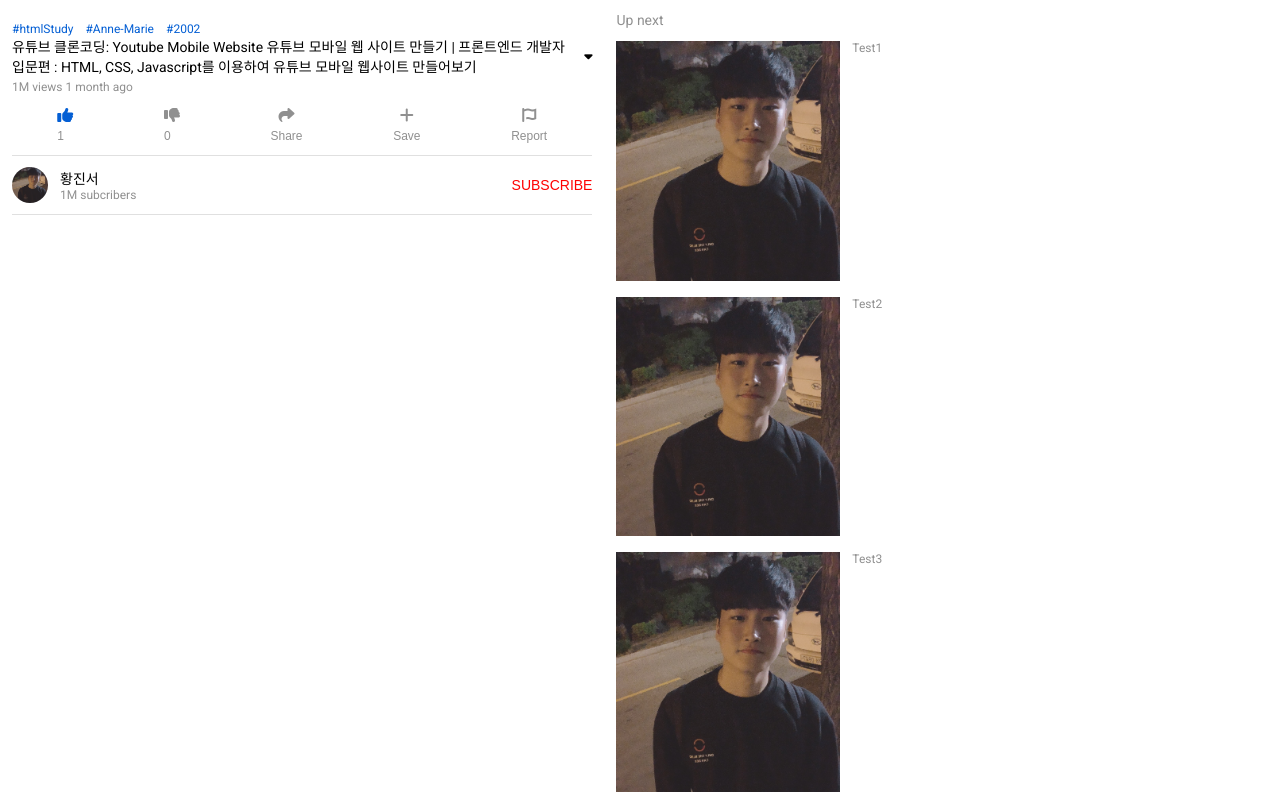
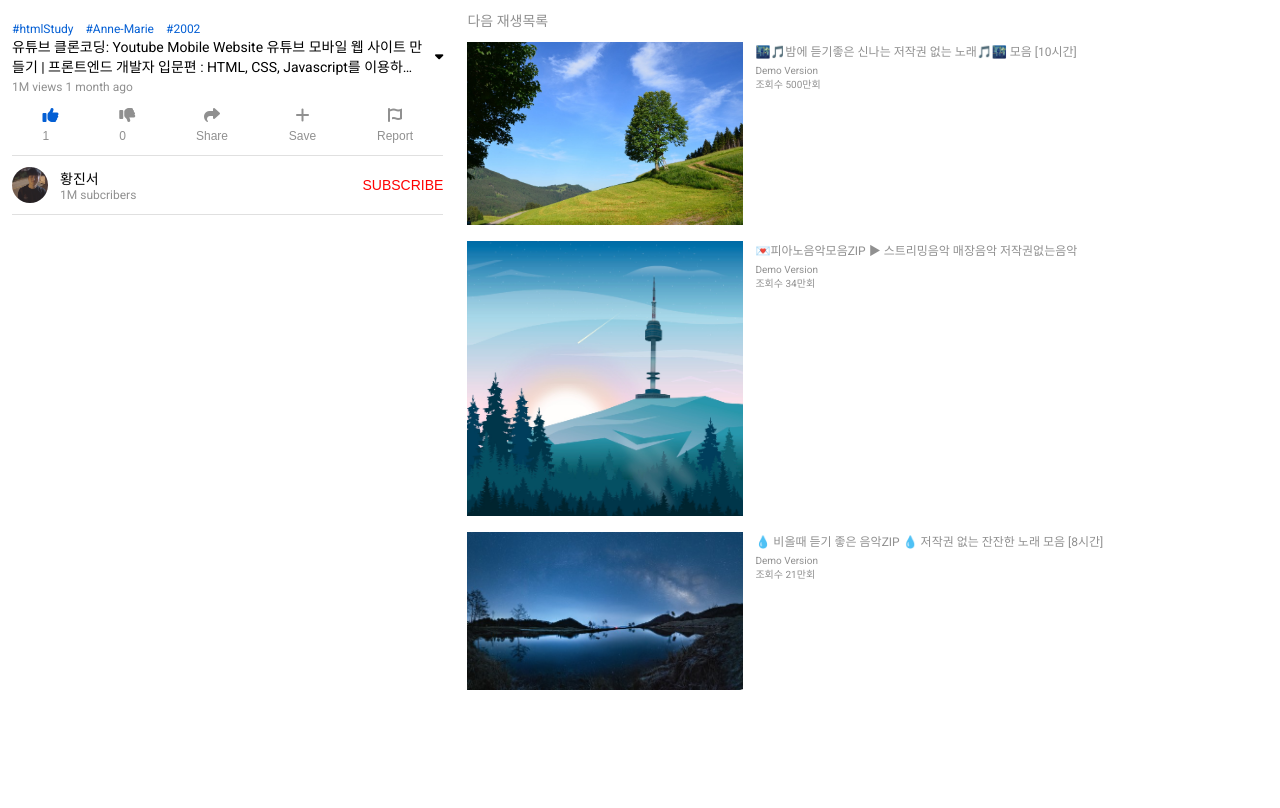
Before and after one commit to Jinseo0317/youtube-clone, a plain HTML site: page index.html in a window 1280 px wide. Shown: the part 767-1575 px from the top of the page. After the commit the page ends 1473 px from the top, so only its background shows below. Drawn offline with Linux system fonts and the light colour scheme.

Commit message:
design: 재생목록 이미지 및 내용 변경

```diff
--- a/index.html
+++ b/index.html
@@ -86,20 +86,20 @@
         </div>
     </section>
     <section class="upNext">
-        <span class="title">Up next</span>
+        <span class="title">다음 재생목록</span>
         <ul>
             <li class="item">
                 <div class="img">
-                    <img src="images/profile.jpg" alt="">
+                    <img src="images/img1.jpg" alt="">
                 </div>
                 <div class="itemInfo">
                     <span class="title">
-                        Test1
+                        🌃🎵밤에 듣기좋은 신나는 저작권 없는 노래🎵🌃 모음 [10시간]
                     </span>
                     <span class="name">
-
+                        Demo Version
                     </span><span class="views">
-
+                        조회수 500만회
                     </span>
                 </div>
                 <button class="moreBtn"></button>
@@ -107,32 +107,32 @@
 
             <li class="item">
                 <div class="img">
-                    <img src="images/profile.jpg" alt="">
+                    <img src="images/img2.jpg" alt="">
                 </div>
                 <div class="itemInfo">
                     <span class="title">
-                        Test2
+                        💌피아노음악모음ZIP ▶ 스트리밍음악 매장음악 저작권없는음악
                     </span>
                     <span class="name">
-
+                        Demo Version
                     </span><span class="views">
-
+                        조회수 34만회
                     </span>
                 </div>
                 <button class="moreBtn"></button>
             </li>
             <li class="item">
                 <div class="img">
-                    <img src="images/profile.jpg" alt="">
+                    <img src="images/img3.jpg" alt="">
                 </div>
                 <div class="itemInfo">
                     <span class="title">
-                        Test3
+                        💧 비올때 듣기 좋은 음악ZIP 💧 저작권 없는 잔잔한 노래 모음 [8시간]
                     </span>
                     <span class="name">
-
+                        Demo Version
                     </span><span class="views">
-
+                       조회수 21만회
                     </span>
                 </div>
                 <button class="moreBtn"></button>
--- a/style.css
+++ b/style.css
@@ -187,7 +187,7 @@ header .icons .fa-search {
 }
 
 .upNext .item .img{
-    flex: 1 1 35%;
+    flex-basis: 35%;
     margin-right: var(--padding);
 }
 
@@ -197,11 +197,14 @@ header .icons .fa-search {
 
 
 .upNext .item .itemInfo{
-    flex: 1 1 60%;
+    flex-basis: 60%;
+    display: flex;
+    flex-direction: column;
 }
 
 .upNext .item .moreBtn{
-    flex: 1 1 5%;
+    flex-basis: 5%;
+    height: 100%;
 }
 
 .upNext .item .itemInfo {
```
Also changed, not shown: images/img1.jpg (added), images/img2.jpg (added), images/img3.jpg (added).
